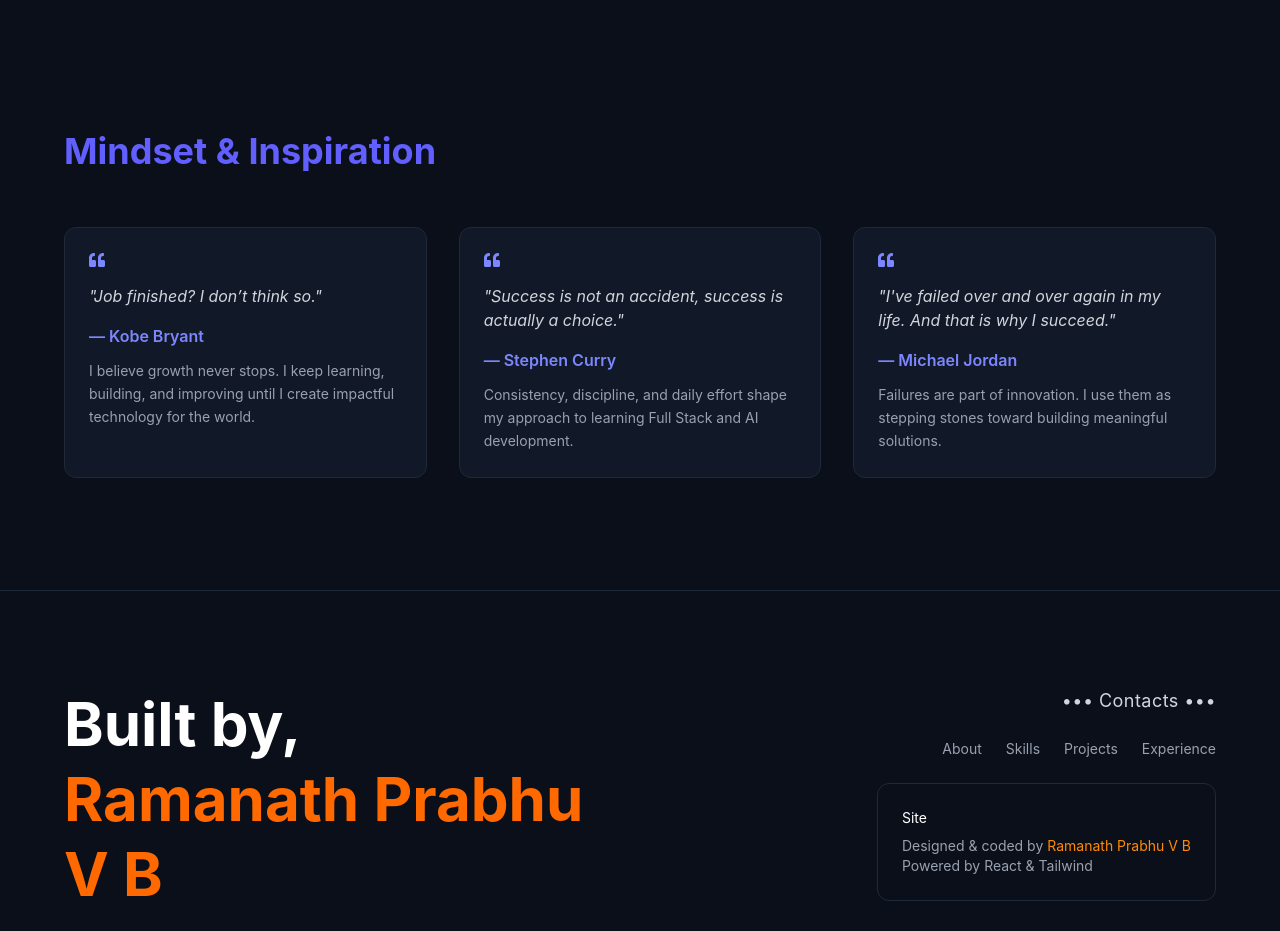
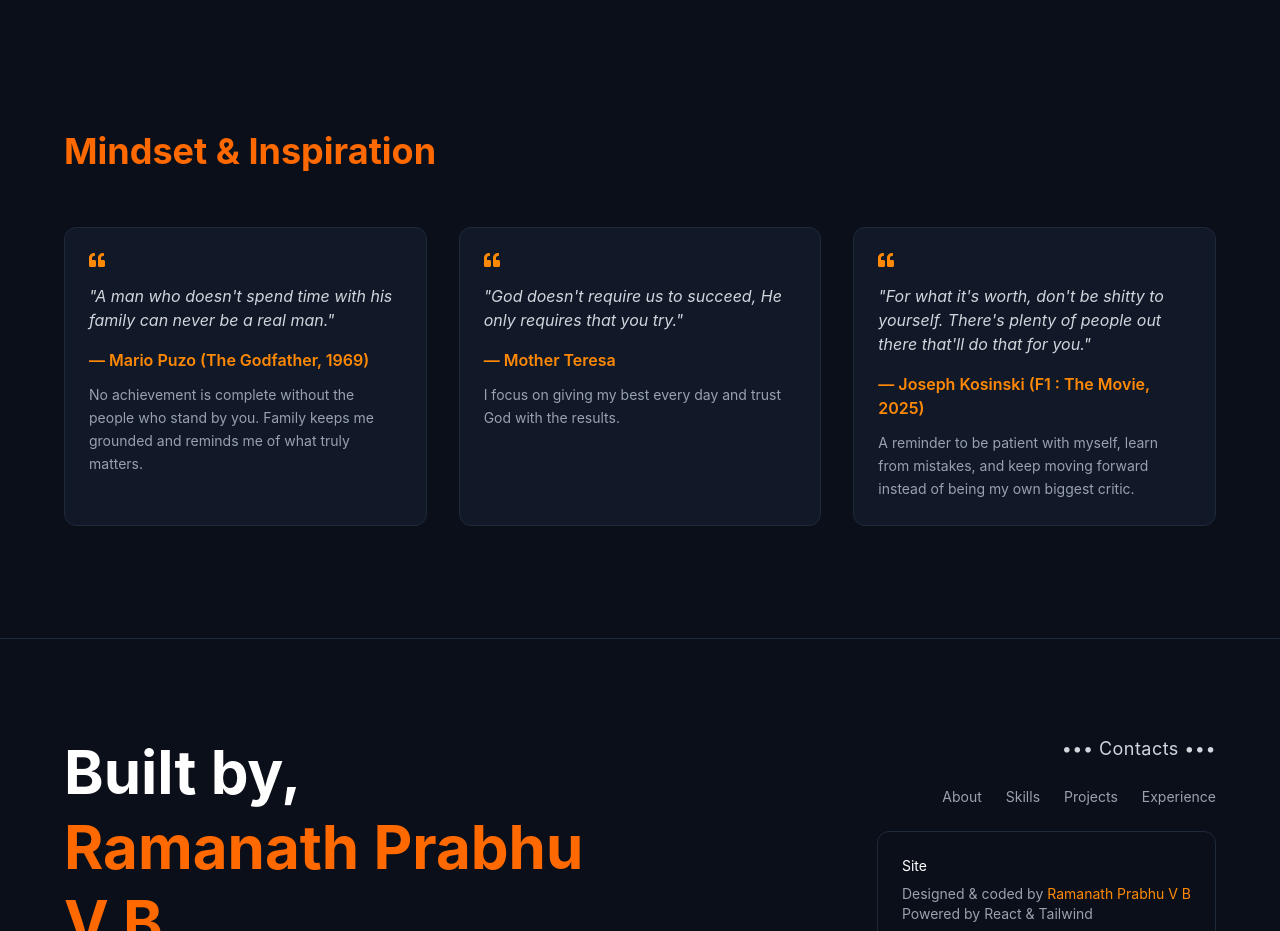
Before and after one commit to vbrprabhu2004/vbrp_new_portfolio, a React (Vite) app: page / in a window 1280 px wide. Shown: the part 10000-10931 px from the top of the page. Built offline with nearby package versions, Linux system fonts and the light colour scheme.

Commit message:
Update quotes and styling in Inspiration component

```diff
--- a/src/components/Inspiration.jsx
+++ b/src/components/Inspiration.jsx
@@ -3,22 +3,22 @@ import { FaQuoteLeft } from "react-icons/fa";
 
 const inspirations = [
   {
-    name: "Kobe Bryant",
-    quote: "Job finished? I don’t think so.",
+    name: "Mario Puzo (The Godfather, 1969)",
+    quote: "A man who doesn't spend time with his family can never be a real man.",
     note:
-      "I believe growth never stops. I keep learning, building, and improving until I create impactful technology for the world.",
+      "No achievement is complete without the people who stand by you. Family keeps me grounded and reminds me of what truly matters.",
   },
   {
-    name: "Stephen Curry",
-    quote: "Success is not an accident, success is actually a choice.",
+    name: "Mother Teresa",
+    quote: "God doesn't require us to succeed, He only requires that you try.",
     note:
-      "Consistency, discipline, and daily effort shape my approach to learning Full Stack and AI development.",
+      "I focus on giving my best every day and trust God with the results.",
   },
   {
-    name: "Michael Jordan",
-    quote: "I've failed over and over again in my life. And that is why I succeed.",
+    name: "Joseph Kosinski (F1 : The Movie, 2025)",
+    quote: "For what it's worth, don't be shitty to yourself. There's plenty of people out there that'll do that for you.",
     note:
-      "Failures are part of innovation. I use them as stepping stones toward building meaningful solutions.",
+      "A reminder to be patient with myself, learn from mistakes, and keep moving forward instead of being my own biggest critic.",
   },
 ];
 
@@ -35,7 +35,7 @@ function Inspiration() {
           initial={{ opacity: 0, y: 40 }}
           whileInView={{ opacity: 1, y: 0 }}
           transition={{ duration: 0.6 }}
-          className="text-4xl font-bold text-indigo-500 mb-14"
+          className="text-4xl font-bold text-orange-500 mb-14"
         >
           Mindset & Inspiration
         </motion.h2>
@@ -47,15 +47,15 @@ function Inspiration() {
             <motion.div
               key={index}
               whileHover={{ scale: 1.04 }}
-              className="bg-[#111827] border border-gray-800 rounded-xl p-6 hover:border-indigo-500 transition"
+              className="bg-[#111827] border border-gray-800 rounded-xl p-6 hover:border-orange-500 transition"
             >
-              <FaQuoteLeft className="text-indigo-400 mb-4" />
+              <FaQuoteLeft className="text-orange-400 mb-4" />
 
               <p className="text-gray-300 italic">
                 "{item.quote}"
               </p>
 
-              <p className="mt-4 text-indigo-400 font-semibold">
+              <p className="mt-4 text-orange-400 font-semibold">
                 — {item.name}
               </p>
 
```
